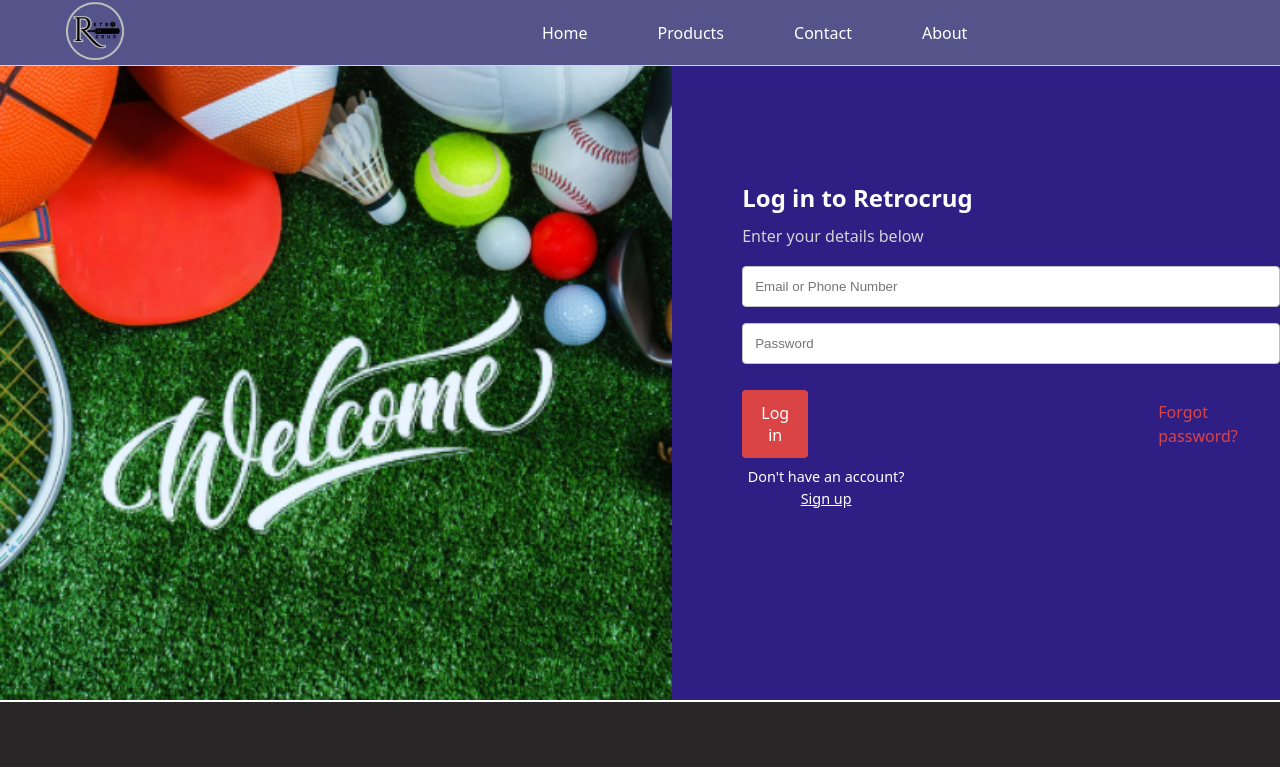
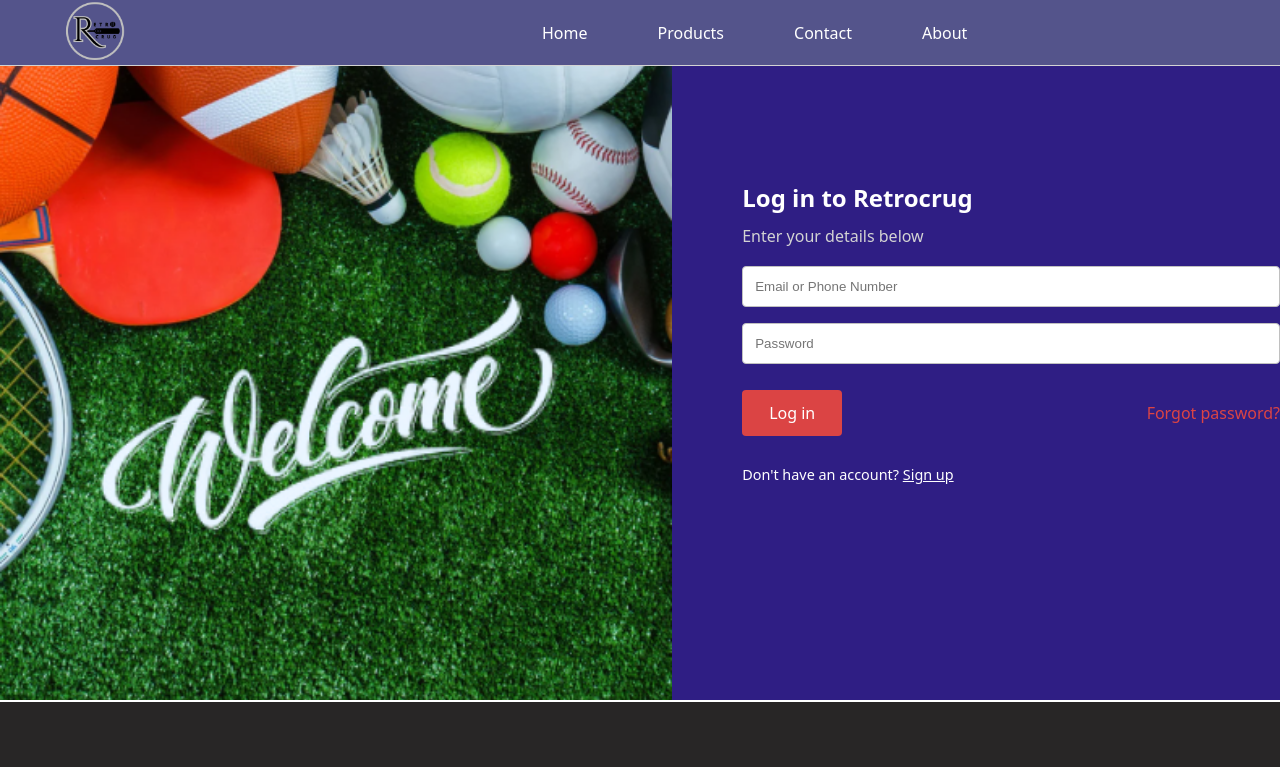
Before and after one commit to aayush23091/retrocrug_sports, a React (Vite) app in the folder retrocrug-sports/: page /loginPage in a window 1280 px wide. Shown: the top 767 px of the page. Built offline with nearby package versions, Linux system fonts and the light colour scheme.

Commit message:
Login page updated

```diff
--- a/retrocrug-sports/src/LoginPage.css
+++ b/retrocrug-sports/src/LoginPage.css
@@ -1,179 +1,4 @@
-/* *{
-    margin:0px;
-    padding:0px;
-}
-
-body{
-    color:white;
-    background-color: #2E227B;
-    font-family: "Poppins", sans-serif;
-}
-
-nav{
-    position: fixed;
-    top:0;
-    left:0;
-    padding: 16px 32px;
-    display:flex;
-    height:66px;
-    width:100%;
-    justify-content: space-around;
-    align-items: center;
-    background-color: #54548B;
-    color:white;
-     border-bottom: 1px solid lightgray;
-     z-index: 1000;
-}
-
- .logo .retro{
-    height:90px;
-    width:90px;
-}
-
-nav{
-  display: flex;
-  gap: 60px;
-  justify-content: flex-start;
-}
-
-
-nav .nav-right ul{
-    display:flex;
-    justify-content: center;
-    align-items: center;
-    padding-left: 350px;
-}
-
-nav .nav-right ul li{
-    list-style: none;
-     margin: 0 23px;
-}
-
-nav .nav-right ul a{
-    text-decoration: none;
-    color:white;
-    display:flex;
-}
-
-nav .nav-right ul a:hover{
-    color:#2E227B;
-}
-
-
-section{
-    display: flex;
-}
-main{
-    height: 700px;
-}
-
-section .welcomesection{
-    background-image: url(hero.png);
-    background-size: cover;
-    height:700px;
-    width:750px;
-}
-
-.detailsection{
-    height: 700px;
-    width: 600px;
-    margin-left:70px;
-    margin-top:180px;
-    margin-bottom: 50px;
-}
-
-.detailsection h2 {
-  margin-bottom: 8px;
-}
-
-.detailsection span{
-    color:lightgray;
-}
-
-.detailsection form {
-  display: flex;
-  flex-direction: column;
-}
-
-.detailsection input {
-  padding: 12px;
-  margin: 8px 0;
-  border: 1px solid silver;
-  border-radius: 4px;
-}
-
-.primary-btn {
-  background-color:#DB4444;
-  color: white;
-  padding: 12px;
-  border: none;
-  border-radius: 4px;
-  cursor: pointer;
-  margin: 8px 0;
-}
-
-
-
-.signup-text {
-  font-size: 14.4px;
-  text-align: center;
-}
-
-.signup-text a{
-  color:white;
-}
-
-.primary-btn:hover{
-    background-color: green;
-}
-
-.loginbtn{
-    display: flex;
-    justify-content: center;
-    align-items: center;
-    gap:350px;
-}
-
-.loginbtn a{
-    text-decoration: none;
-    color:#DB4444;
-}
-
-.detailsection p{
-    margin-right:370px;
-}
-
-footer {
-  display: flex;
-  justify-content: space-around;
-  align-items: center;
-  background:#54548B;
-  color: white;
-  padding: 32px 16px;
-  flex-wrap: wrap;
-  border-top: 2px solid white;
-  height:270px;
-  width: 1600px;
-}
-
-.footerfirst img{
-    height:250px;
-    width:250px;
-}
-
-.footerthird img{
-    height:40px;
-    width:40px;
-}
-
-.subtext {
-  color: lightgray;
-  display: block;
-  margin-bottom: 10px;
-} */
-
-/* src/pages/LoginPage.css */
-
+/* General styles */
 body {
   color: white;
   background-color: #2E227B;
@@ -207,11 +32,9 @@
 }
 
 .subtext {
-  /* color: lightgray; */
   display: block;
   margin-bottom: 10px;
 }
-
 
 .detailsection form {
   display: flex;
@@ -223,16 +46,20 @@
   margin: 8px 0;
   border: 1px solid silver;
   border-radius: 4px;
+  width: 100%;
+  box-sizing: border-box;
 }
 
 .primary-btn {
-   background-color: #5c49d9;
+  background-color: #5c49d9;
   color: white;
-  padding: 12px;
+  padding: 12px 24px;
   border: none;
   border-radius: 4px;
   cursor: pointer;
   margin: 6px 0;
+  width: auto;
+  min-width: 100px;
 }
 
 .primary-btn:hover {
@@ -241,23 +68,22 @@
 
 .loginbtn {
   display: flex;
-  justify-content: center;
+  justify-content: space-between;
   align-items: center;
-  gap: 350px;
+  gap: 10px;
+  margin-top: 10px;
 }
 
 .loginbtn a {
   text-decoration: none;
   color: #DB4444;
-}
-
-.detailsection p {
-  margin-right: 370px;
+  white-space: nowrap;
 }
 
 .signup-text {
   font-size: 14.4px;
-  text-align: center;
+  text-align: left;
+  margin-top: 20px;
 }
 
 .signup-text a {
```
